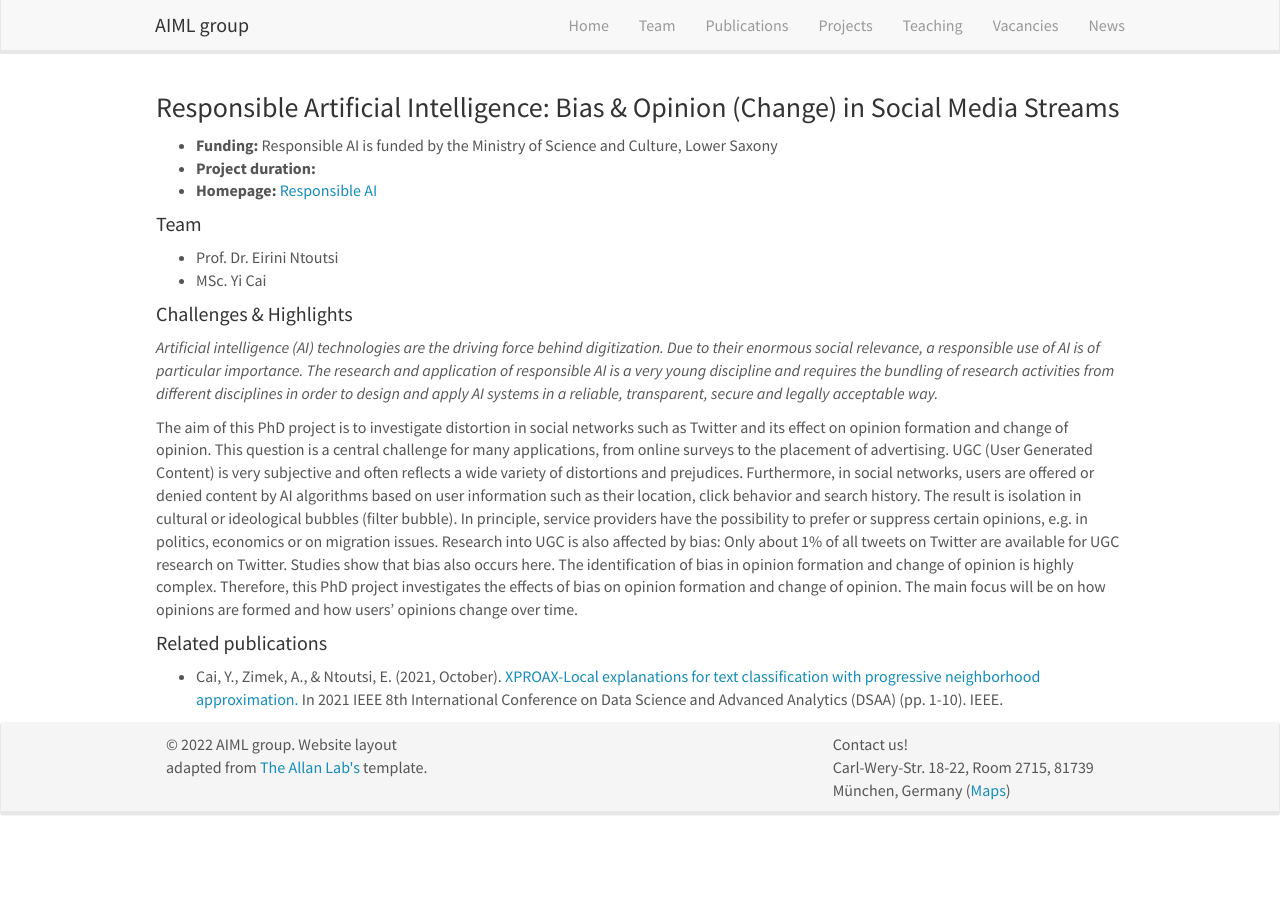
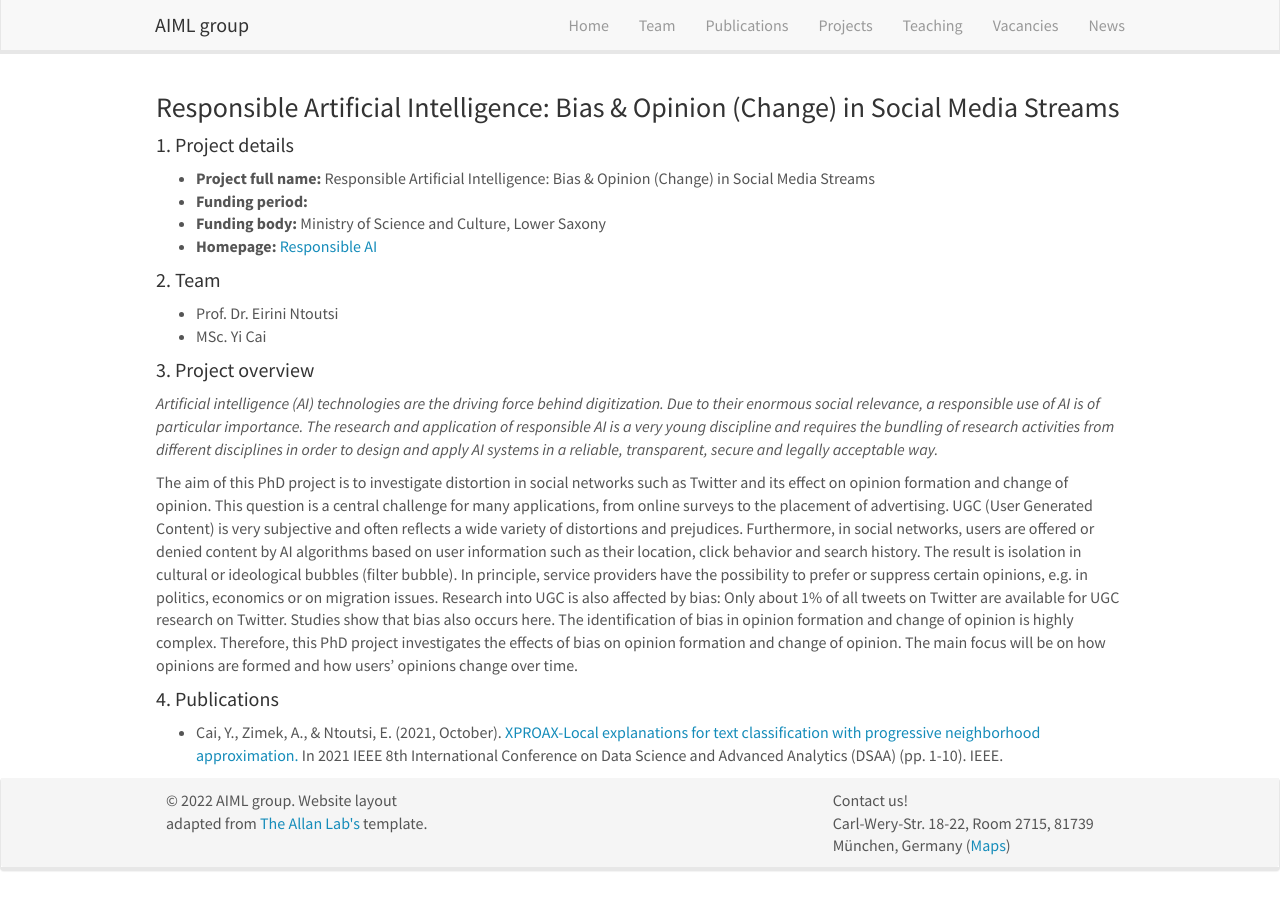
Before and after one commit to AIML-research/AIML-research.github.io, a Jekyll site: the page built from _pages/responsibleAI.md, in a window 1280 px wide. Built offline with Jekyll 4.4.1, drawn with Linux system fonts in a browser that asks for light colours; nearby versions of some CDN libraries.

Commit message:
Update responsibleAI.md

```diff
--- a/_pages/responsibleAI.md
+++ b/_pages/responsibleAI.md
@@ -8,18 +8,20 @@ permalink: /projects/responsibleai/
 
 ### Responsible Artificial Intelligence: Bias & Opinion (Change) in Social Media Streams
 
-- <b>Funding: </b> Responsible AI is funded by the Ministry of Science and Culture, Lower Saxony
-- <b>Project duration: </b>
+#### 1. Project details
+- <b>Project full name: </b> Responsible Artificial Intelligence: Bias & Opinion (Change) in Social Media Streams
+- <b>Funding period: </b>
+- <b>Funding body: </b> Ministry of Science and Culture, Lower Saxony
 - <b>Homepage: </b> <a href="https://verantwortungsvolleki.de/en/">Responsible AI </a>
 
-#### Team
+#### 2. Team
 - Prof. Dr. Eirini Ntoutsi
 - MSc. Yi Cai
 
-#### Challenges & Highlights
+#### 3. Project overview
 <i>Artificial intelligence (AI) technologies are the driving force behind digitization. Due to their enormous social relevance, a responsible use of AI is of particular importance. The research and application of responsible AI is a very young discipline and requires the bundling of research activities from different disciplines in order to design and apply AI systems in a reliable, transparent, secure and legally acceptable way. </i>
 
 The aim of this PhD project is to investigate distortion in social networks such as Twitter and its effect on opinion formation and change of opinion. This question is a central challenge for many applications, from online surveys to the placement of advertising. UGC (User Generated Content) is very subjective and often reflects a wide variety of distortions and prejudices. Furthermore, in social networks, users are offered or denied content by AI algorithms based on user information such as their location, click behavior and search history. The result is isolation in cultural or ideological bubbles (filter bubble). In principle, service providers have the possibility to prefer or suppress certain opinions, e.g. in politics, economics or on migration issues. Research into UGC is also affected by bias: Only about 1% of all tweets on Twitter are available for UGC research on Twitter. Studies show that bias also occurs here. The identification of bias in opinion formation and change of opinion is highly complex. Therefore, this PhD project investigates the effects of bias on opinion formation and change of opinion. The main focus will be on how opinions are formed and how users’ opinions change over time.
 
-#### Related publications
+#### 4. Publications
 - Cai, Y., Zimek, A., & Ntoutsi, E. (2021, October). <a href = "https://doi.org/10.1109/DSAA53316.2021.9564153">XPROAX-Local explanations for text classification with progressive neighborhood approximation. </a> In 2021 IEEE 8th International Conference on Data Science and Advanced Analytics (DSAA) (pp. 1-10). IEEE.
```
